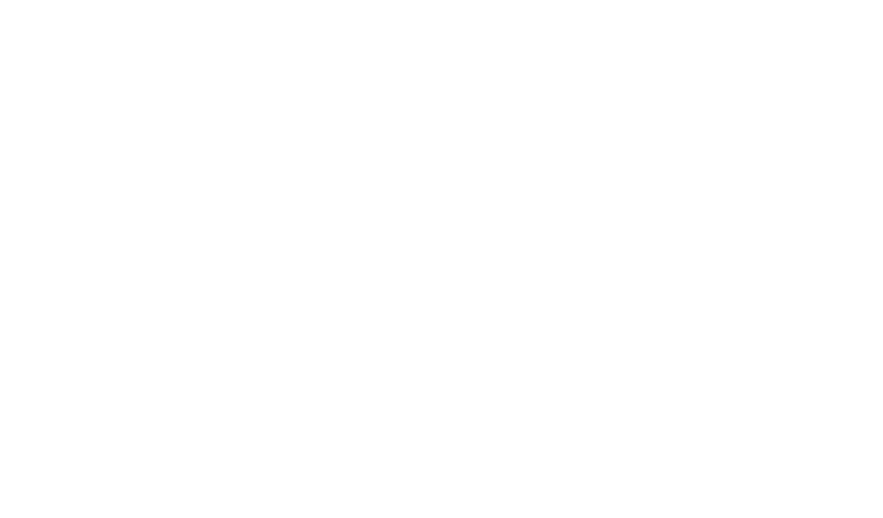
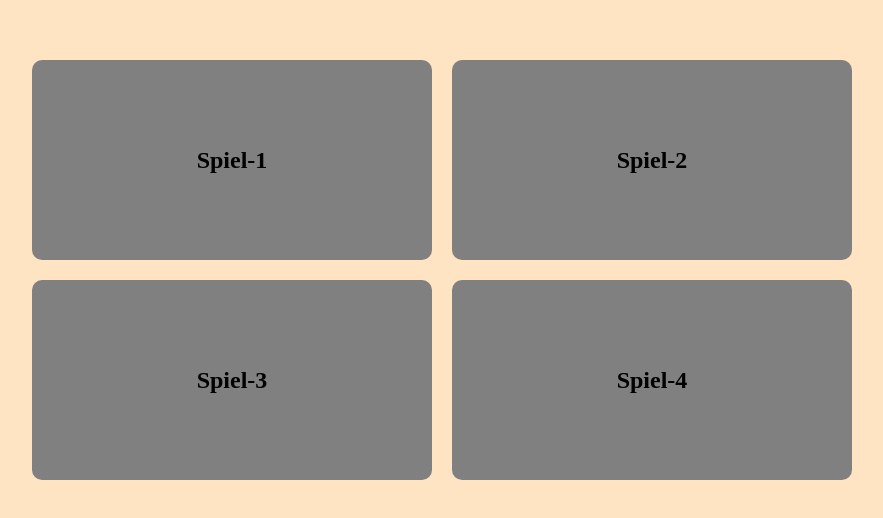
Before and after one commit to coding-bootcamps-eu/final-project-2024-06-gamebox, a Vue app: page / in a window 1280 px wide. Shown: the part 130-648 px from the top of the page, without its empty margins (198-1081 px from the left). Built offline with nearby package versions, Linux system fonts and the light colour scheme.

Commit message:
first commit

```diff
--- a/src/views/HomeView.vue
+++ b/src/views/HomeView.vue
@@ -1,3 +1,55 @@
 <template>
-  <main></main>
+  <body>
+    <div class="container">
+      <div class="flexbox-container">
+        <div class="flexbox">Spiel-1</div>
+        <div class="flexbox">Spiel-2</div>
+        <div class="flexbox">Spiel-3</div>
+        <div class="flexbox">Spiel-4</div>
+      </div>
+    </div>
+  </body>
 </template>
+
+<style>
+body,
+html {
+  display: flex;
+  justify-content: center;
+  background-color: bisque;
+  margin: 0;
+  padding: 0;
+  height: 100%;
+}
+
+.container {
+  width: 1000%;
+  height: 100%;
+  background-size: cover;
+  background-position: center;
+  display: flex;
+  justify-content: center;
+  align-items: center;
+}
+
+.flexbox-container {
+  display: flex;
+  flex-wrap: wrap;
+  justify-content: center;
+  align-items: center;
+  gap: 20px;
+  max-width: 80%;
+}
+
+.flexbox {
+  width: 400px;
+  height: 200px;
+  background-color: gray;
+  display: flex;
+  justify-content: center;
+  align-items: center;
+  font-size: 24px;
+  font-weight: bold;
+  border-radius: 10px;
+}
+</style>
```
